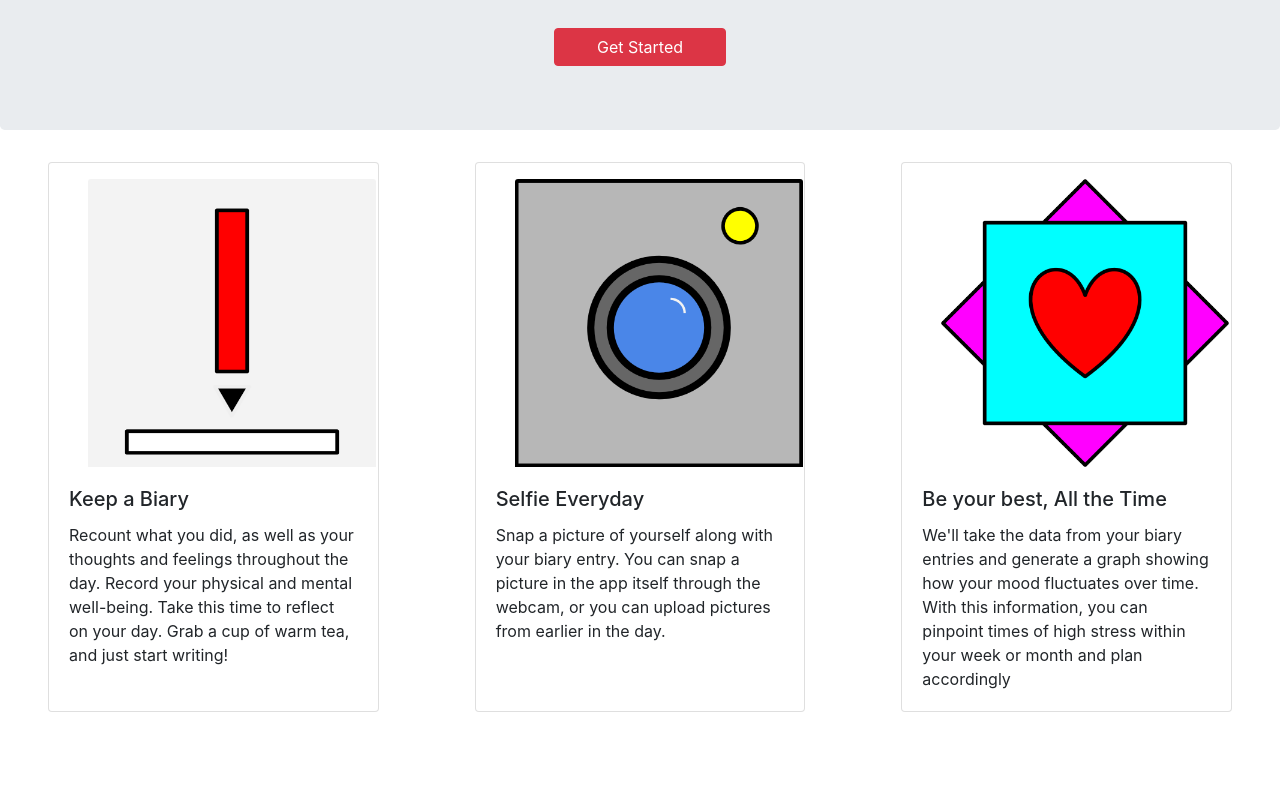
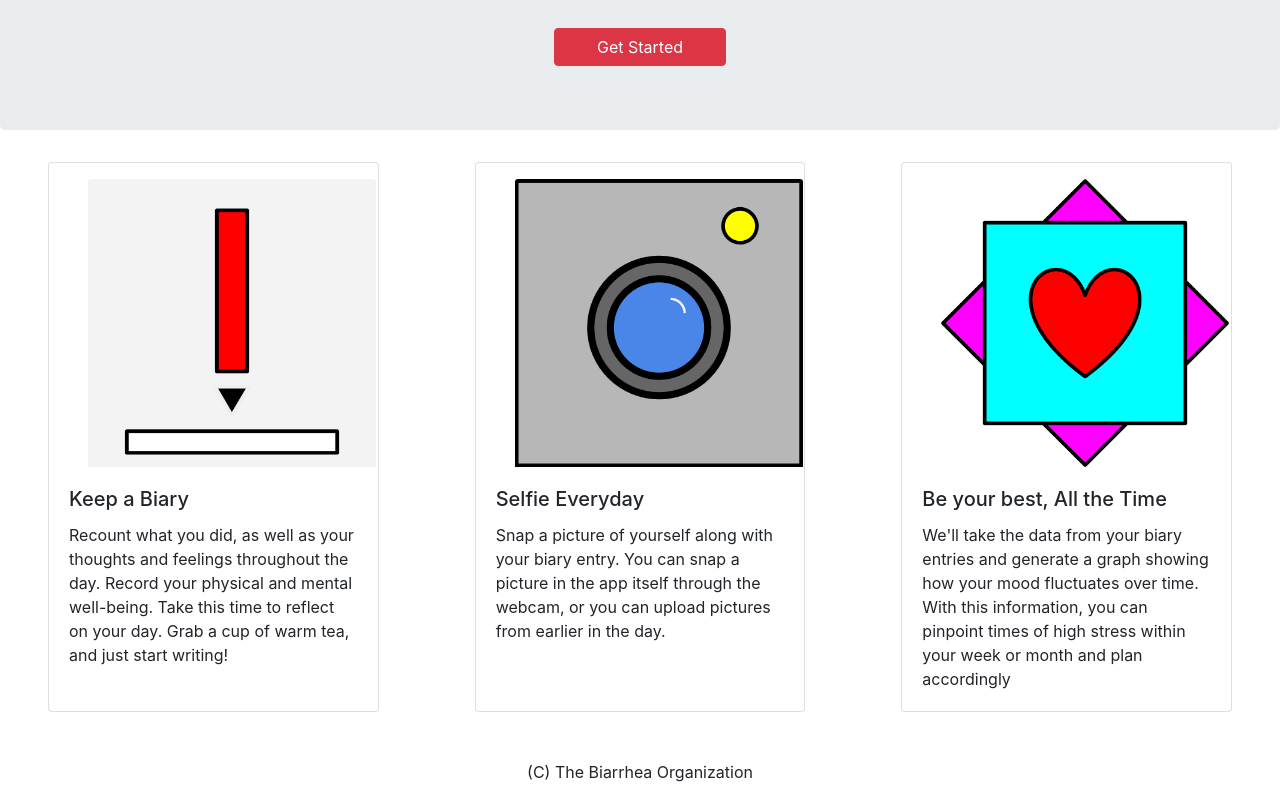
Before and after one commit to 1ntEgr8/biary, a React (Create React App) app: page /#/ in a window 1280 px wide. Shown: the part 262-1062 px from the top of the page. Before the commit the page ends 1022 px from the top, so only its background shows below. Built offline with nearby package versions, Linux system fonts and the light colour scheme; the HTML template or start-up script is replaced by a standard one.

Commit message:
Cosmetic changes

```diff
--- a/src/components/Header.js
+++ b/src/components/Header.js
@@ -33,11 +33,12 @@ class Header extends Component {
           </div>
       </div>
       <div className='d-flex'>
-      <Card data={this.cardData[0]}/>
-      <Card data={this.cardData[1]}/>
-      <Card data={this.cardData[2]}/>
+        <Card data={this.cardData[0]}/>
+        <Card data={this.cardData[1]}/>
+        <Card data={this.cardData[2]}/>
       </div>
-    </div>
+        <p style={{textAlign: 'center'}}>(C) The Biarrhea Organization</p>
+      </div>
       );
   }
 }
```
